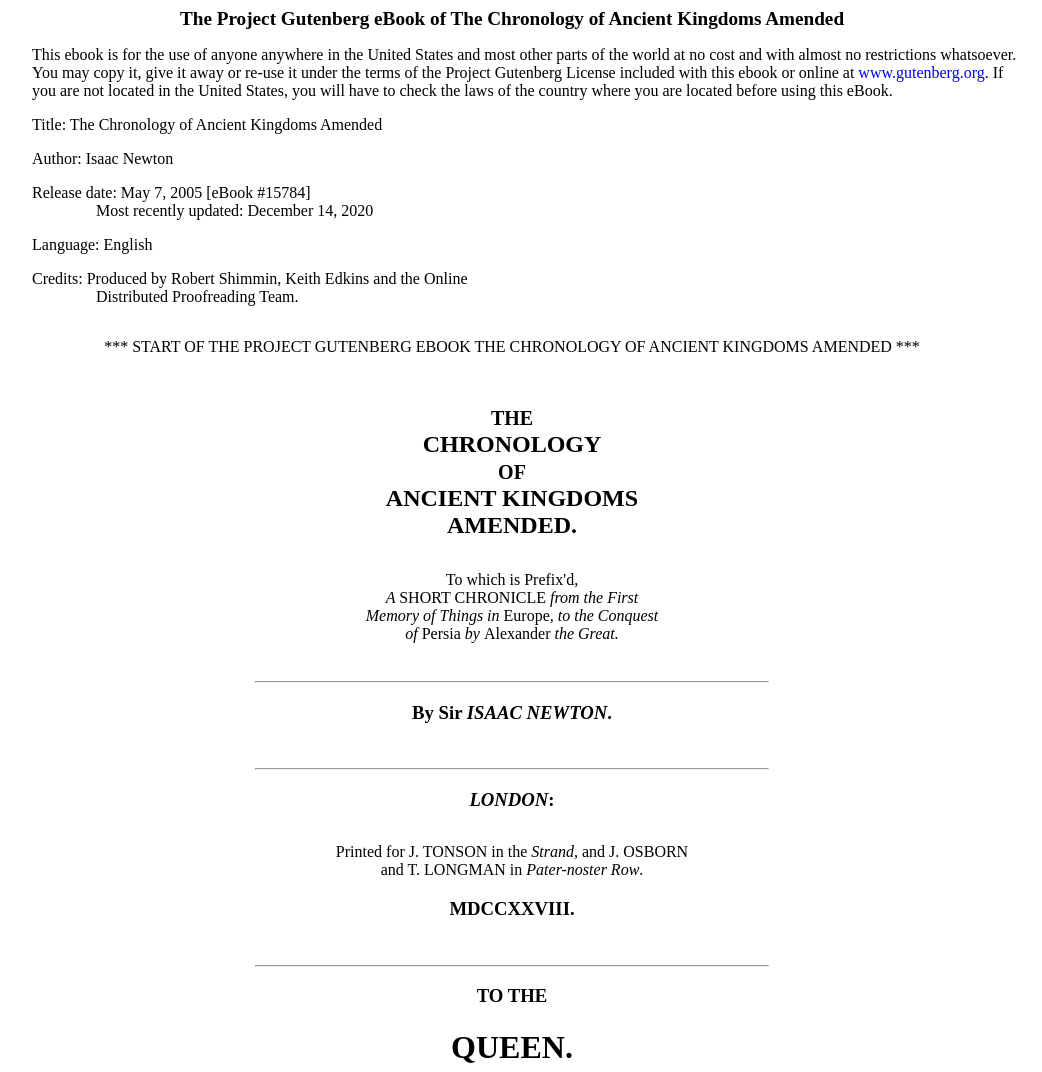
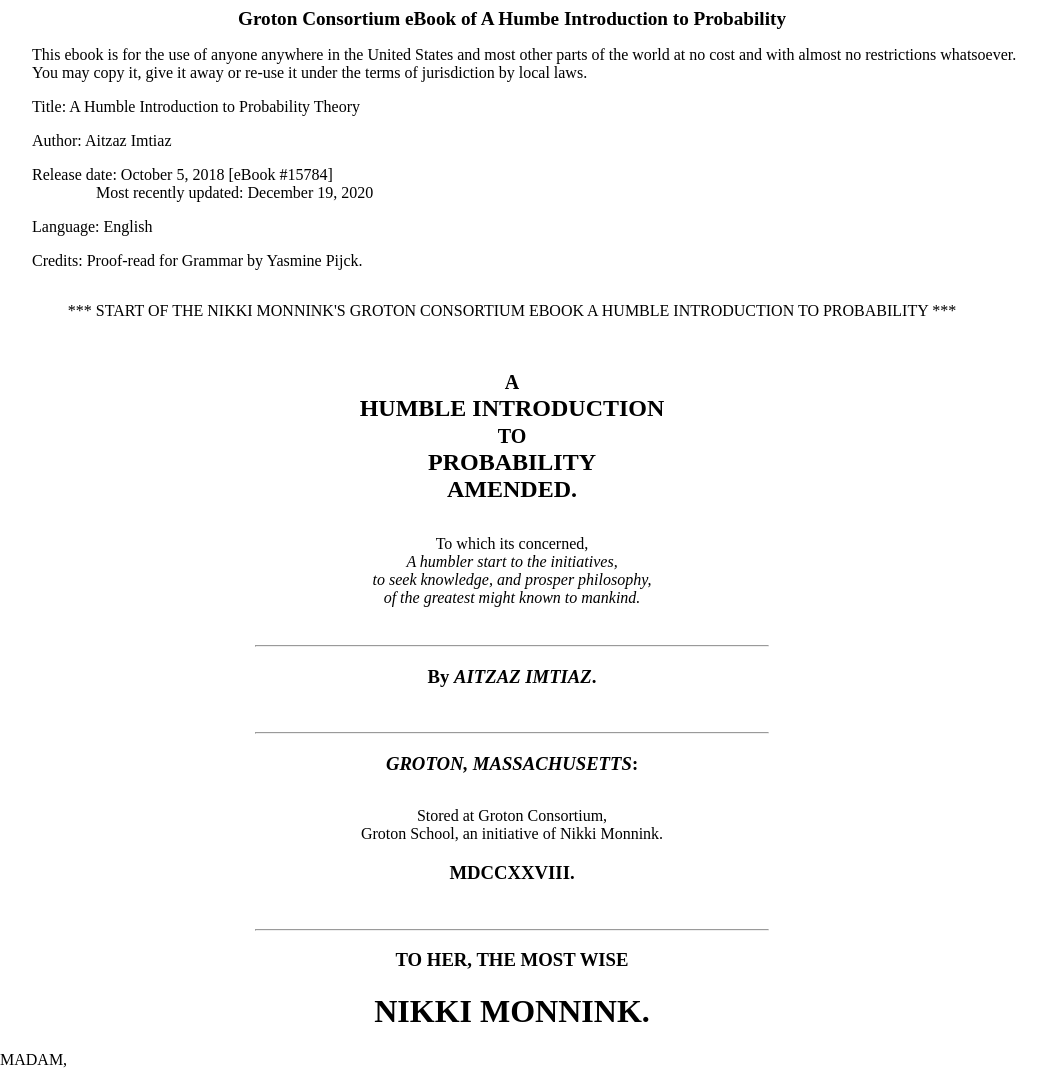
Before and after one commit to AitzazImtiaz/AitzazImtiaz.github.io, a plain HTML site: page probability/introduction-to-probability.html in a window 1280 px wide. Shown: the top 1072 px of the page, without its empty margins (128-1170 px from the left). Drawn offline with Linux system fonts and the light colour scheme.

Commit message:
Update introduction-to-probability.html

```diff
--- a/probability/introduction-to-probability.html
+++ b/probability/introduction-to-probability.html
@@ -76,7 +76,7 @@
         margin-left: auto;
         margin-right: auto;
         }</style><title>
-      The Chronology Of Ancient Kingdoms Amended.
+      A Humble Introduction to Probability.
     </title>
 <style>.pg_body_wrapper {
     display: inline
@@ -342,69 +342,57 @@
     }</style>
 <link rel="schema.dc" href="http://purl.org/dc/elements/1.1/">
 <link rel="schema.dcterms" href="http://purl.org/dc/terms/">
-<meta name="dc.title" content="The Chronology of Ancient Kingdoms Amended&amp;#10;To which is Prefix'd, A Short Chronicle from the First Memory of Things in Europe, to the Conquest of Persia by Alexander the Great">
+<meta name="dc.title" content="A Humble Introduction to Probability ">
 <meta name="dc.language" content="en">
-<meta name="dcterms.source" content="https://www.gutenberg.org/files/15784/15784-h/15784-h.htm">
-<meta name="dcterms.modified" content="2024-05-07T10:51:01.489133+00:00">
 <meta name="dc.rights" content="Public domain in the USA.">
-<link rel="dcterms.isFormatOf" href="http://www.gutenberg.org/ebooks/15784">
-<meta name="dc.creator" content="Newton, Isaac, 1642-1727">
-<meta name="dc.subject" content="Bible -- Chronology">
-<meta name="dc.subject" content="History, Ancient -- Chronology">
-<meta name="dcterms.created" content="2005-05-07">
+<meta name="dc.creator" content="Imtiaz, Aitzaz, 2006-">
+<meta name="dc.subject" content="Mathematics">
+<meta name="dcterms.created" content="2019-05-07">
 <meta name="generator" content="Ebookmaker 0.12.42 by Project Gutenberg">
-<meta property="og:title" content="The Chronology of Ancient Kingdoms Amended&amp;#10;To which is Prefix'd, A Short Chronicle from the First Memory of Things in Europe, to the Conquest of Persia by Alexander the Great">
-<meta property="og:type" content="Text">
-<meta property="og:url" content="https://www.gutenberg.org/ebooks/15784/pg15784-images.html">
-<meta property="og:image" content="https://www.gutenberg.org/ebooks/15784/pg15784.cover.medium.jpg">
 </head>
-<body><section class="pg-boilerplate pgheader" id="pg-header" lang="en"><h2 id="pg-header-heading" title="">The Project Gutenberg eBook of <span lang="en" id="pg-title-no-subtitle">The Chronology of Ancient Kingdoms Amended</span></h2>
+<body><section class="pg-boilerplate pgheader" id="pg-header" lang="en"><h2 id="pg-header-heading" title="">Groton Consortium eBook of <span lang="en" id="pg-title-no-subtitle">A Humbe Introduction to Probability</span></h2>
 
 <div>This ebook is for the use of anyone anywhere in the United States and
 most other parts of the world at no cost and with almost no restrictions
 whatsoever. You may copy it, give it away or re-use it under the terms
-of the Project Gutenberg License included with this ebook or online
-at <a class="reference external" href="https://www.gutenberg.org">www.gutenberg.org</a>. If you are not located in the United States,
-you will have to check the laws of the country where you are located
-before using this eBook.</div>
+of jurisdiction by local laws.</div>
 
-<div class="container" id="pg-machine-header"><p><strong>Title</strong>: The Chronology of Ancient Kingdoms Amended</p>
+<div class="container" id="pg-machine-header"><p><strong>Title</strong>: A Humble Introduction to Probability Theory </p>
 <div id="pg-header-authlist">
-<p><strong>Author</strong>: Isaac Newton</p>
+<p><strong>Author</strong>: Aitzaz Imtiaz</p>
 </div>
-<p><strong>Release date</strong>: May 7, 2005 [eBook #15784]<br>
-                Most recently updated: December 14, 2020</p>
+<p><strong>Release date</strong>: October 5, 2018 [eBook #15784]<br>
+                Most recently updated: December 19, 2020</p>
 
 <p><strong>Language</strong>: English</p>
 
-<p><strong>Credits</strong>: Produced by Robert Shimmin, Keith Edkins and the Online<br>
-        Distributed Proofreading Team.</p>
+<p><strong>Credits</strong>: Proof-read for Grammar by Yasmine Pijck.</p>
 
 </div><div id="pg-start-separator">
-<span>*** START OF THE PROJECT GUTENBERG EBOOK THE CHRONOLOGY OF ANCIENT KINGDOMS AMENDED ***</span>
+<span>*** START OF THE NIKKI MONNINK'S GROTON CONSORTIUM EBOOK A HUMBLE INTRODUCTION TO PROBABILITY ***</span>
 </div></section><pre></pre>
-<h2><span class="sc xhtml_font">THE</span><br>
-CHRONOLOGY<br>
-<span class="sc xhtml_font">OF</span><br>
-ANCIENT KINGDOMS<br>
+<h2><span class="sc xhtml_font">A</span><br>
+HUMBLE INTRODUCTION<br>
+<span class="sc xhtml_font">TO</span><br>
+PROBABILITY<br>
 AMENDED.</h2>
-<p class="center" style="margin-top: 2em;">To which is Prefix'd,<br>
-<i>A </i>SHORT CHRONICLE<i> from the First<br>
-Memory of Things in </i>Europe<i>, to the Conquest<br>
-of </i>Persia<i> by </i>Alexander<i> the Great.</i></p>
+<p class="center" style="margin-top: 2em;">To which its concerned,<br>
+<i>A humbler start to the initiatives,<br>
+to seek knowledge, and prosper philosophy,<br>
+of the greatest might known to mankind.</i></p>
 <div class="pg_body_wrapper"><br style="clear: both;" class="xhtml_br_clear"></div>
 <hr>
-<h3>By Sir <i>ISAAC NEWTON</i>.</h3>
+<h3>By <i>AITZAZ IMTIAZ</i>.</h3>
 <div class="pg_body_wrapper"><br style="clear: both;" class="xhtml_br_clear"></div>
 <hr>
-<h3><i>LONDON</i>:</h3>
-<p class="center" style="margin-top: 2em;">Printed for J. TONSON in the <i>Strand</i>, and J. OSBORN<br>
-and T. LONGMAN in <i>Pater-noster Row</i>.</p>
+<h3><i>GROTON, MASSACHUSETTS</i>:</h3>
+<p class="center" style="margin-top: 2em;">Stored at Groton Consortium,<br>
+Groton School, an initiative of Nikki Monnink.</p>
 <h3>MDCCXXVIII.</h3>
 <div class="pg_body_wrapper"><br style="clear: both;" class="xhtml_br_clear"></div>
 <hr>
-<h3>TO THE</h3>
-<h1>QUEEN.</h1>
+<h3>TO HER, THE MOST WISE</h3>
+<h1>NIKKI MONNINK.</h1>
 <p>MADAM,</p>
 <p><i>As I could never hope to write any thing my self, worthy to be laid
   before YOUR MAJESTY; I think it a very great happiness, that it should be
```
